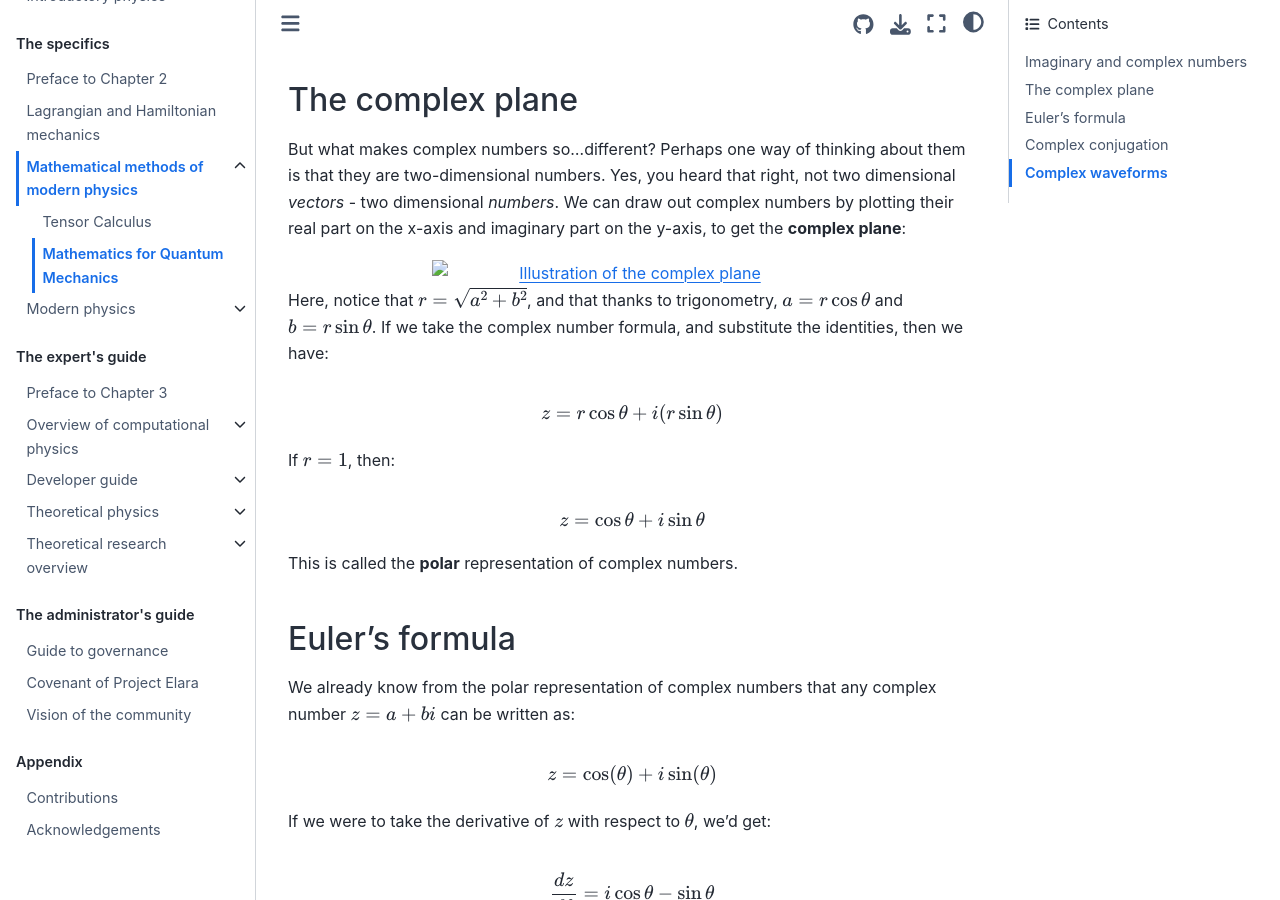
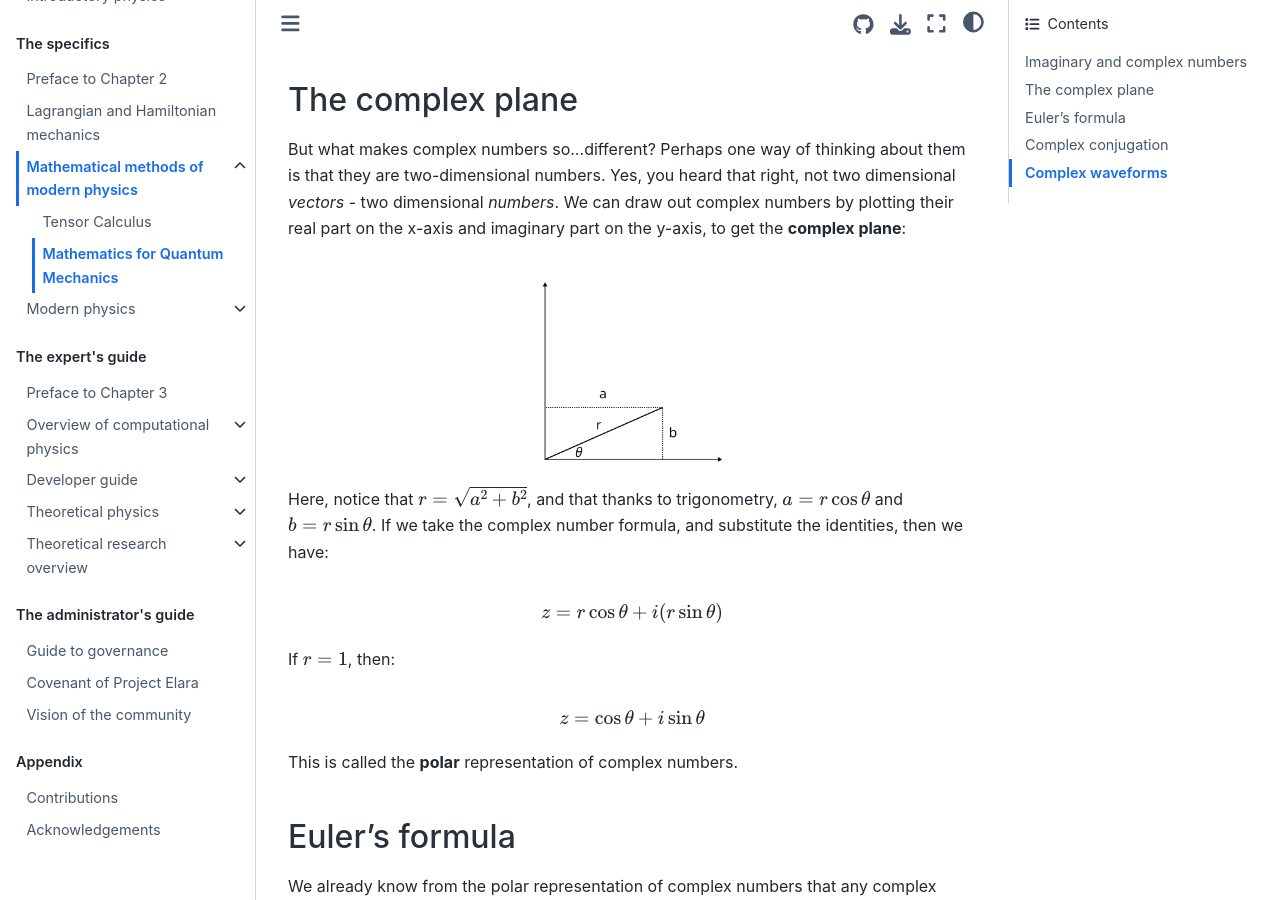
Before and after one commit to elaraproject/elara-handbook, a Jupyter Book: the page built from book/specifics/mathematical-physics/quantum-math-prep.md, in a window 1280 px wide and 900 px high, scrolled down 1502 px. Built offline with Jupyter Book 1.0.4 settings and Sphinx 7.4.7 and the Sphinx Book theme 1.1.4, drawn with Linux system fonts in a browser that asks for light colours.

Commit message:
Local image paths for quantum math section
- Same general method as the other fixes to image paths
- Essentially images were moved from root of repo to
  relative paths within the same folder to make them
  compatible with updated book structure

````diff
--- a/book/specifics/mathematical-physics/quantum-math-prep.md
+++ b/book/specifics/mathematical-physics/quantum-math-prep.md
@@ -81,7 +81,7 @@ Complex numbers can be added, subtracted, multiplied and divided just like real
 But what makes complex numbers so...different? Perhaps one way of thinking about them is that they are two-dimensional numbers. Yes, you heard that right, not two dimensional _vectors_ - two dimensional _numbers_. We can draw out complex numbers by plotting their real part on the x-axis and imaginary part on the y-axis, to get the **complex plane**:
 
 
-```{image} ../images/raster/complex-plane.png
+```{image} img/complex-plane.png
 :alt: Illustration of the complex plane
 :width: 400px
 :align: center
````
Also changed, not shown: book/specifics/mathematical-physics/img/complex-plane.png (renamed from book/images/raster/complex-plane.png), book/specifics/mathematical-physics/img/complex-plane.svg (renamed from book/images/complex-plane.svg).
